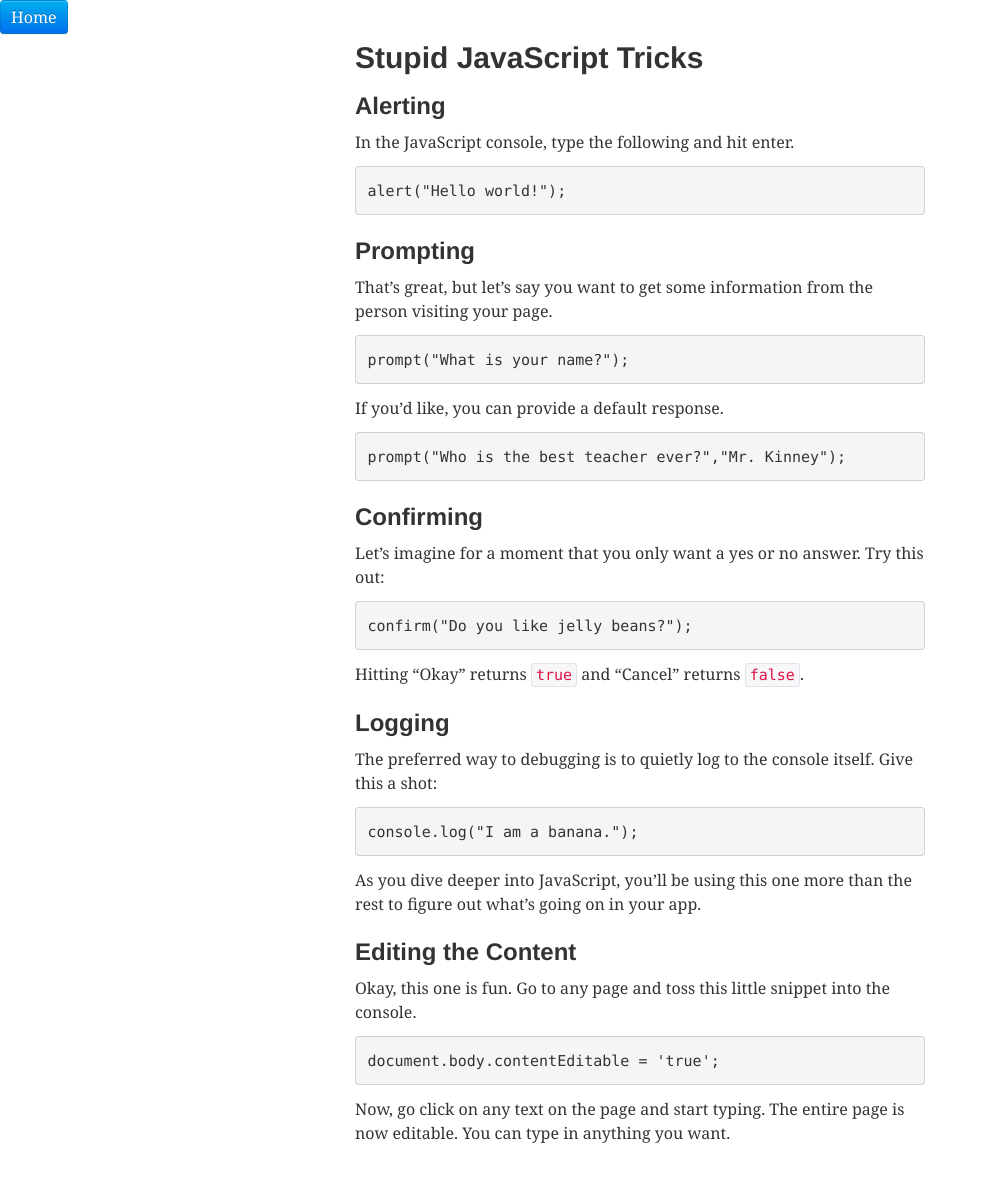
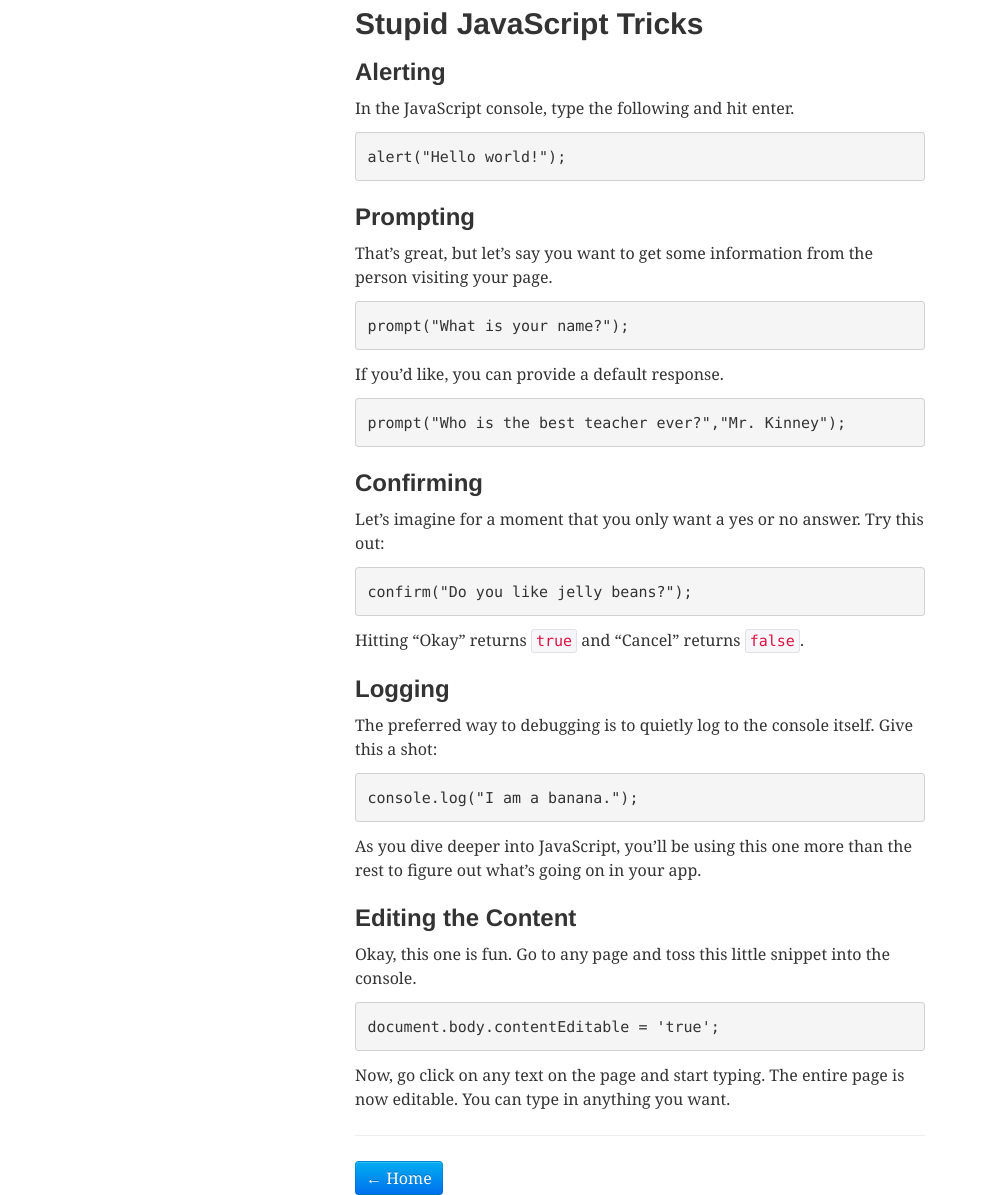
Before and after one commit to scholarsnyc/code-camp, a Jekyll site: the page built from _posts/2012-07-23-stupid-js-tricks.md, in a window 1280 px wide. Shown: the whole page, without its empty margins (0-988 px from the left). Built offline with Jekyll 4.4.1, drawn with Linux system fonts in a browser that asks for light colours; before the commit the page ends 1157 px from its top, so only the background shows below that.

Commit message:
Add home button to tutorial pages

```diff
--- a/_layouts/default.html
+++ b/_layouts/default.html
@@ -12,8 +12,6 @@
 
 <body>
 
-    {% include navbar.html %}
-
 		<div class="container">
 			<div class="row">
 				<section class="content span6">
--- a/_layouts/tutorial.html
+++ b/_layouts/tutorial.html
@@ -5,3 +5,7 @@ layout: default
 <h1>{{ page.title }}</h1>
 
 {{ content }}
+
+<hr>
+
+<a href="/" class="btn btn-primary">&larr; Home</a>
```
